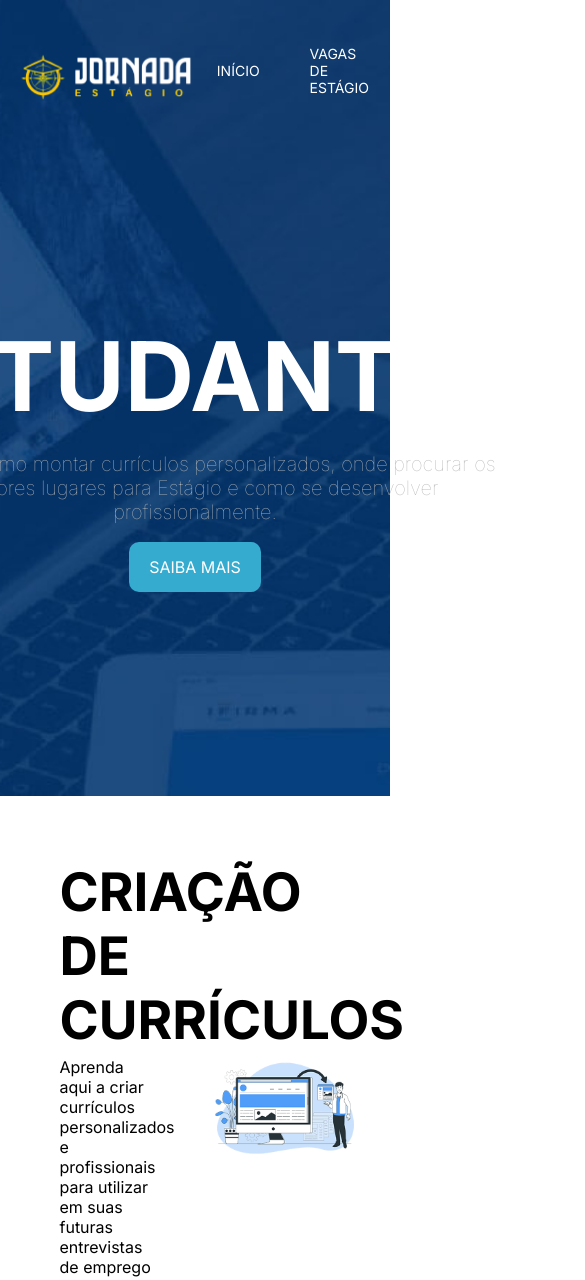
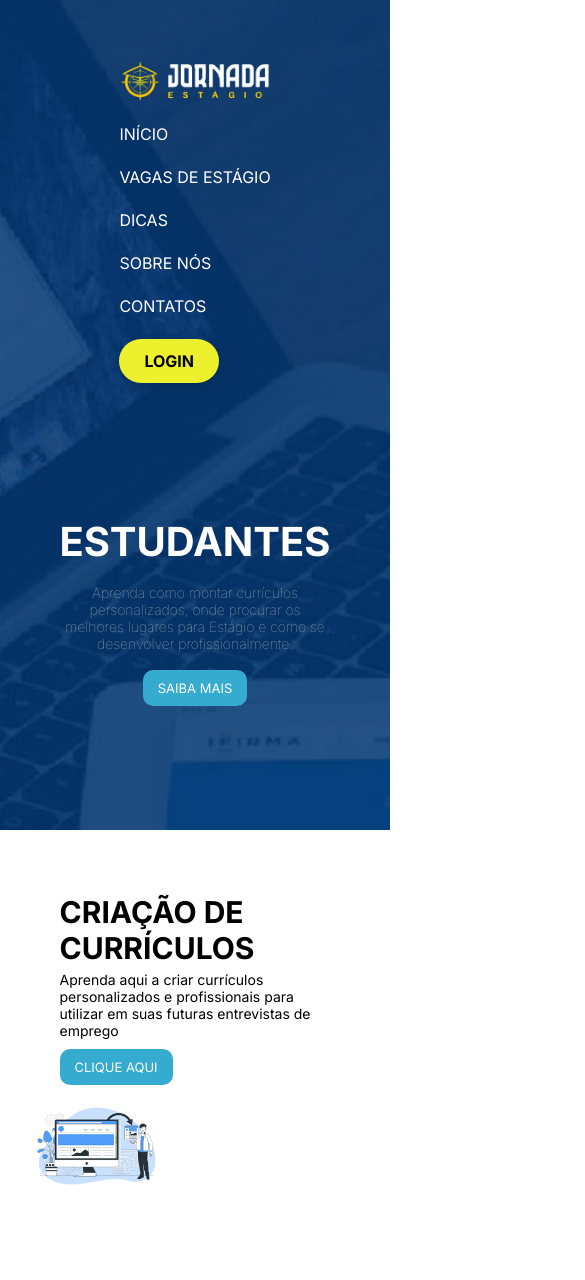
Before and after one commit to EvelynProgramadora/BlogEvelyn, a plain HTML site: page index.html in a window 390 px wide. Shown: the top 1280 px of the page, 585 px wide, since content can reach past the window. Drawn offline with Linux system fonts and the light colour scheme.

Commit message:
alteração na responsividade do site

```diff
--- a/style.css
+++ b/style.css
@@ -1,55 +1,45 @@
-
 @import url('https://fonts.googleapis.com/css2?family=Inter:ital,opsz,wght@0,14..32,100..900;1,14..32,100..900&display=swap');
 
-
 /* ESTILOS GERAIS */
-
-*{
+* {
     margin: 0;
     padding: 0;
     box-sizing: border-box;
     text-decoration: none;
     outline: none;
-    font-family: "Inter" , sans-serif;
+    font-family: "Inter", sans-serif;
 }
 
-
-
-
-
-
-
-/* ESTILOS DE NAVEGAÇÃO E BOTÃO*/
-
-body{
+body {
     background-color: rgb(255, 255, 255);
 }
 
 section,
-footer{
-padding: 54px 0;
+footer {
+    padding: 54px 0;
 }
 
-h3{
+h3 {
     font-size: 50px;
 }
 
-p{
+p {
     color: black;
 }
 
-.container{
+.container {
     max-width: 1400px;
     margin: 0 auto;
     padding: 0 5%;
 }
 
-.container img{
-    width: auto;
-    height: 80px;
+.container img {
+    width: 100%;
+    max-width: 150px; /* Definindo a largura máxima da imagem */
+    height: auto; /* Garante que a altura seja proporcional à largura */
 }
 
-.btn-login{
+.btn-login {
     background-color: rgb(53, 171, 207);
     color: white;
     padding: 15px 20px;
@@ -59,31 +49,30 @@ p{
     transition: 0.1s;
 }
 
-.btn-login:hover{
+.btn-login:hover {
     background-color: rgb(47, 127, 141);
 }
 
-
-header{
+header {
     background-position: center;
     background-size: cover;
     background-attachment: fixed;
 }
 
-nav{
+nav {
     display: flex;
     align-items: center;
     justify-content: space-between;
     padding-top: 30px;
 }
 
-nav ul{
+nav ul {
     display: flex;
     align-items: center;
     list-style: none;
 }
 
-nav ul a{
+nav ul a {
     color: white;
     margin: 0 25px;
     text-transform: uppercase;
@@ -91,7 +80,7 @@ nav ul a{
     display: block;
 }
 
-nav ul a:not(.btn-login)::after{
+nav ul a:not(.btn-login)::after {
     content: "";
     background-color: rgb(52, 134, 189);
     height: 3px;
@@ -101,41 +90,35 @@ nav ul a:not(.btn-login)::after{
     transition: 0.3s;
 }
 
-nav ul a:hover::after{
+nav ul a:hover::after {
     width: 100%;
 }
 
-
-
-
-
-
 /* ESTILOS DO BANNER 1 */
-
-.banner{
+.banner {
     display: flex;
-    justify-content:center;
+    justify-content: center;
 }
 
-.banner .banner-text{
+.banner .banner-text {
     margin: 150px;
     text-align: center;
     padding: 0 90px;
 }
 
-.banner .banner-text h1{
+.banner .banner-text h1 {
     font-size: 96px;
     color: white;
 }
 
-.banner .banner-text p{
+.banner .banner-text p {
     font-size: 20px;
     color: rgb(182, 182, 182);
     font-weight: lighter;
     margin: 18px 0;
 }
 
-.btn-saibamais{
+.btn-saibamais {
     background-color: rgb(53, 171, 207);
     color: white;
     padding: 15px 20px;
@@ -145,57 +128,52 @@ nav ul a:hover::after{
     transition: 0.1s;
 }
 
-.btn-saibamais{
+.btn-saibamais {
     animation: animate-outline 1s ease-out infinite;
 }
 
-.btn-saibamais:hover{
+.btn-saibamais:hover {
     background-color: rgb(47, 127, 141);
 }
 
-
 @keyframes animate-outline {
-    from{
+    from {
         outline: 0px solid rgb(78, 128, 151);
     }
-    to{
+    to {
         outline: 10px solid rgb(41, 104, 116);
     }
 }
 
-
-
 /* ESTILOS DO CURRICULO */
-
-.curriculo .container{
+.curriculo .container {
     display: flex;
     align-items: center;
 }
 
-.curriculo .curriculo-text{
+.curriculo .curriculo-text {
     width: 50%;
     padding: 10px 40px;
 }
 
-.curriculo .curriculo-img{
+.curriculo .curriculo-img {
     width: 50%;
 }
 
-.curriculo .curriculo-text h3{
+.curriculo .curriculo-text h3 {
     font-size: 53px;
 }
 
-.curriculo .curriculo-text p{
+.curriculo .curriculo-text p {
     margin: 5px 0 10px 0;
 }
 
-.curriculo .curriculo-img img{
+.curriculo .curriculo-img img {
     width: 100%;
     height: 100%;
 }
 
-
-.btn-curriculo{
+.btn-curriculo {
     background-color: rgb(53, 171, 207);
     color: white;
     padding: 15px 20px;
@@ -205,35 +183,104 @@ nav ul a:hover::after{
     transition: 0.1s;
 }
 
-.btn-curriculo:hover{
+.btn-curriculo:hover {
     background-color: rgb(47, 127, 141);
 }
 
+/* Responsividade para telas menores (celulares e tablets) */
+@media (max-width: 768px) {
+    /* Ajustando a navegação */
+    nav {
+        flex-direction: column;
+        padding: 20px 0;
+    }
 
+    nav ul {
+        flex-direction: column;
+        align-items: flex-start;
+        padding: 0;
+    }
 
+    nav ul a {
+        margin: 10px 0;
+        font-size: 16px;
+    }
 
+    /* Ajustando o cabeçalho */
+    .header {
+        padding: 20px 0;
+    }
 
+    .banner .banner-text h1 {
+        font-size: 50px;
+    }
 
+    .banner .banner-text p {
+        font-size: 16px;
+    }
 
+    .banner .banner-text {
+        margin: 50px;
+        padding: 0 30px;
+    }
 
+    /* Ajustando o conteúdo da seção Currículo */
+    .curriculo .container {
+        flex-direction: column;
+    }
 
+    .curriculo .curriculo-text,
+    .curriculo .curriculo-img {
+        width: 100%;
+    }
 
+    .curriculo .curriculo-text h3 {
+        font-size: 35px;
+    }
 
+    .curriculo .curriculo-text p {
+        font-size: 16px;
+    }
 
+    /* Ajustando os botões */
+    .btn-login,
+    .btn-saibamais,
+    .btn-curriculo {
+        font-size: 14px;
+        padding: 12px 16px;
+    }
+}
 
+/* Responsividade para telas muito pequenas (celulares em modo retrato) */
+@media (max-width: 480px) {
+    /* Ajustando as fontes */
+    .banner .banner-text h1 {
+        font-size: 40px;
+    }
 
+    .banner .banner-text p {
+        font-size: 14px;
+    }
 
+    /* Ajustando o conteúdo do currículo */
+    .curriculo .curriculo-text h3 {
+        font-size: 30px;
+    }
 
+    .curriculo .curriculo-text p {
+        font-size: 14px;
+    }
 
-
-
-
-
-
+    /* Botões */
+    .btn-login,
+    .btn-saibamais,
+    .btn-curriculo {
+        font-size: 13px;
+        padding: 10px 15px;
+    }
+}
 
 /* Estilos específicos para a página de login */
-
-/* Container do login */
 .login-page-container {
     display: flex;
     justify-content: center;
@@ -244,7 +291,6 @@ nav ul a:hover::after{
     padding: 0;
 }
 
-/* Caixa de login */
 .login-box {
     background-color: #fff;
     padding: 40px;
@@ -255,13 +301,11 @@ nav ul a:hover::after{
     text-align: center;
 }
 
-/* Título */
 .login-box h2 {
     margin-bottom: 20px;
     color: #333;
 }
 
-/* Estilo dos campos de entrada */
 .textbox {
     margin-bottom: 20px;
 }
@@ -274,7 +318,6 @@ nav ul a:hover::after{
     font-size: 16px;
 }
 
-/* Lembrar-me (checkbox) */
 .remember-me {
     margin-bottom: 20px;
     display: flex;
@@ -282,7 +325,6 @@ nav ul a:hover::after{
     font-size: 14px;
 }
 
-/* Estilo do botão de login (sem alterações no seu botão) */
 .btn-login {
     display: inline-block;
     padding: 12px 25px;
@@ -308,7 +350,6 @@ nav ul a:hover::after{
     transform: translateY(0);
 }
 
-/* Links (esqueceu a senha e cadastrar-se) */
 .links {
     font-size: 14px;
     margin-top: 10px;
```
Also changed, not shown: contato.html (+4 -46 lines), curriculo.html (+12 -0 lines), dicas.html (+12 -0 lines), saibamais.html (+12 -0 lines), sobre.html (+12 -0 lines), vagas.html (+12 -0 lines).
